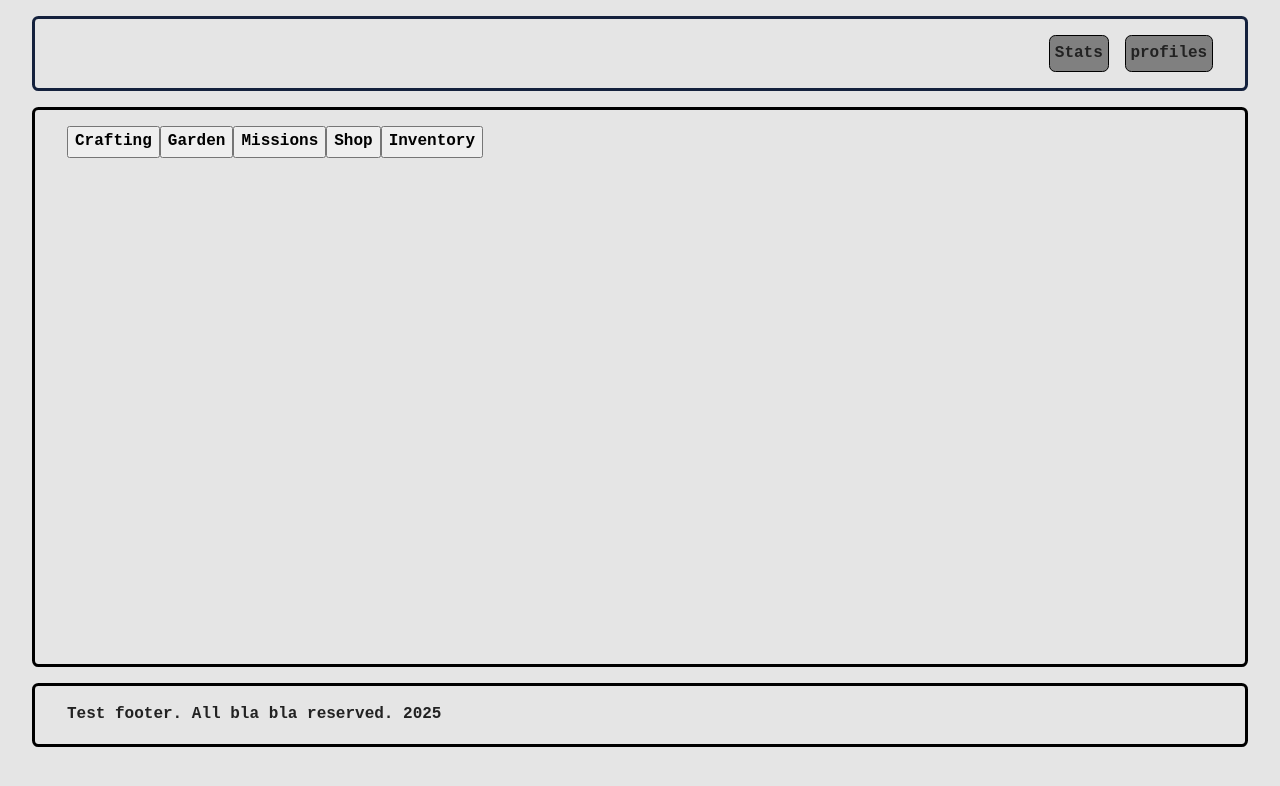
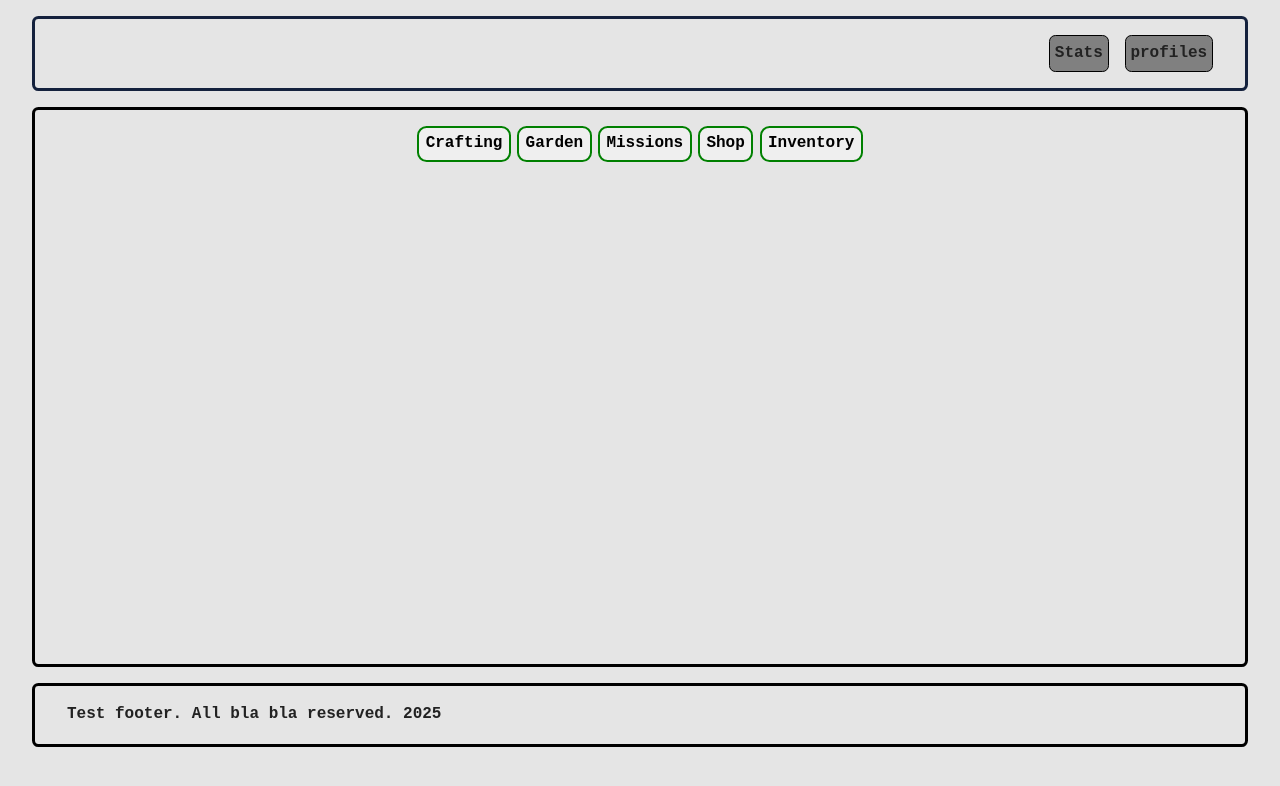
Before and after one commit to gilotin/Pocket-Adventure, a React (Vite) app: page /game in a window 1280 px wide. Shown: the top 786 px of the page. Built offline with nearby package versions, Linux system fonts and the light colour scheme.

Commit message:
chore(folder-structure): moving some folders

```diff
--- a/src/app/pages/PocketAdventureGame/PocketAdventurePage.tsx
+++ b/src/app/pages/PocketAdventureGame/PocketAdventurePage.tsx
@@ -1,4 +1,4 @@
-import { GameNavigation } from "./components/navigation/GameNavigation";
+import { GameNavigation } from "./navigation/GameNavigation";
 import styles from "./PocketAdventurePage.module.css";
 export function PocketAdventurePage() {
     return (
--- /dev/null
+++ b/src/app/pages/PocketAdventureGame/navigation/GameNavigation.module.css
@@ -0,0 +1,20 @@
+.gameNavigation {
+    display: flex;
+    gap: .4rem;
+    justify-content: center;
+
+    & button {
+        cursor: pointer;
+        border: 2px solid green;
+        padding: .2rem .4rem;
+        border-radius: .6rem;
+    }
+
+    & button:hover {
+        background-color: darkgray;
+        color: white;
+        transform: scale(115%);
+        transition: ease-in-out;
+
+    }
+}
```
Also changed, not shown: src/app/pages/PocketAdventureGame/components/navigation/GameNavigation.module.css (deleted), src/app/pages/PocketAdventureGame/navigation/GameNavigation.tsx (renamed from src/app/pages/PocketAdventureGame/components/navigation/GameNavigation.tsx).
